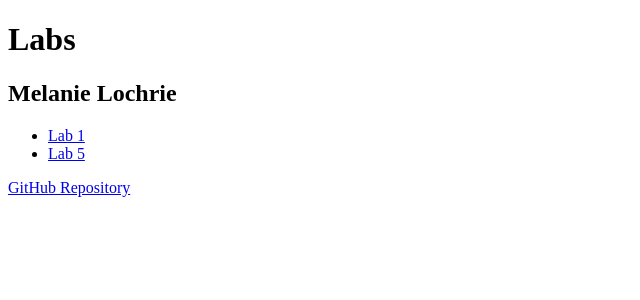
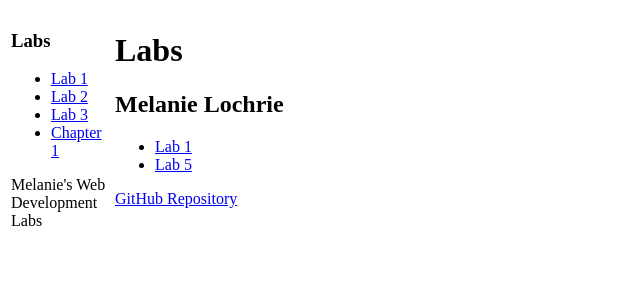
Before and after one commit to melanielochrie/kambaz-next-js-Fall-2026, a Next.js app: page /labs in a window 1280 px wide. Shown: the top 300 px of the page, without its empty margins (0-640 px from the left). Built offline with nearby package versions, Linux system fonts and the light colour scheme.

Commit message:
Complete Layouts

```diff
--- /dev/null
+++ b/app/labs/TOC.tsx
@@ -0,0 +1,28 @@
+import Link from "next/link";
+
+export default function TOC() {
+  return (
+    <div>
+      <h3>Labs</h3>
+
+      <ul>
+        <li>
+          <Link href="/labs/lab1">Lab 1</Link>
+        </li>
+        <li>
+          <Link href="/labs/lab2">Lab 2</Link>
+        </li>
+        <li>
+          <Link href="/labs/lab3">Lab 3</Link>
+        </li>
+        <li>
+          <Link href="/book/ch1" id="wd-toc-book-link">
+            Chapter 1
+          </Link>
+        </li>
+      </ul>
+
+      <p>Melanie's Web Development Labs</p>
+    </div>
+  );
+}
--- /dev/null
+++ b/app/labs/layout.tsx
@@ -0,0 +1,19 @@
+import { ReactNode } from "react";
+import TOC from "./TOC";
+
+export default function LabsLayout({
+    children,
+}: Readonly<{ children: ReactNode }>) {
+    return (
+        <table>
+            <tbody>
+                <tr>
+                    <td valign="top" width="100px">
+                        <TOC />
+                    </td>
+                    <td valign="top">{children}</td>
+                </tr>
+            </tbody>
+        </table>
+    );
+}
```
